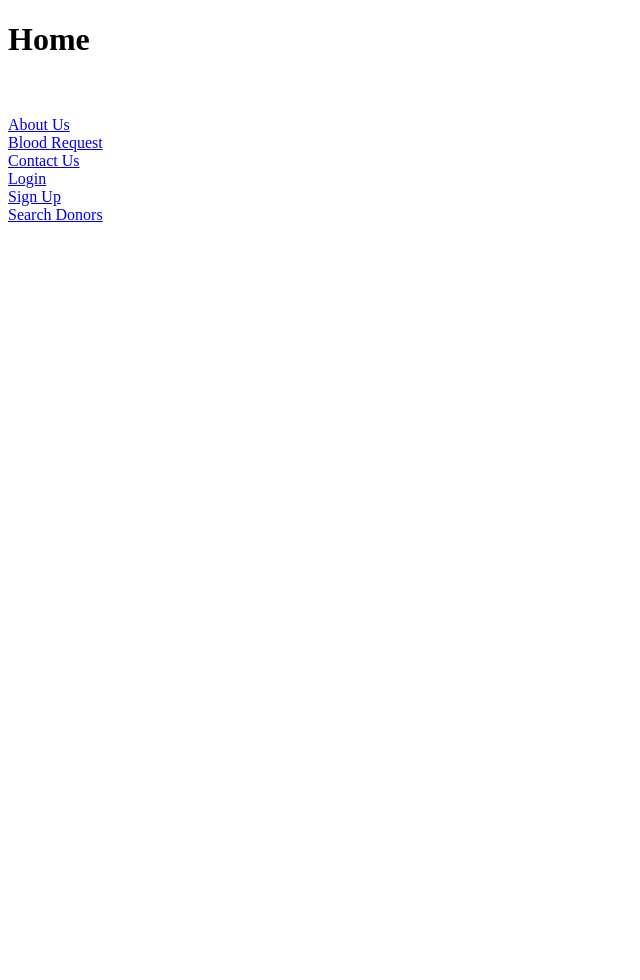
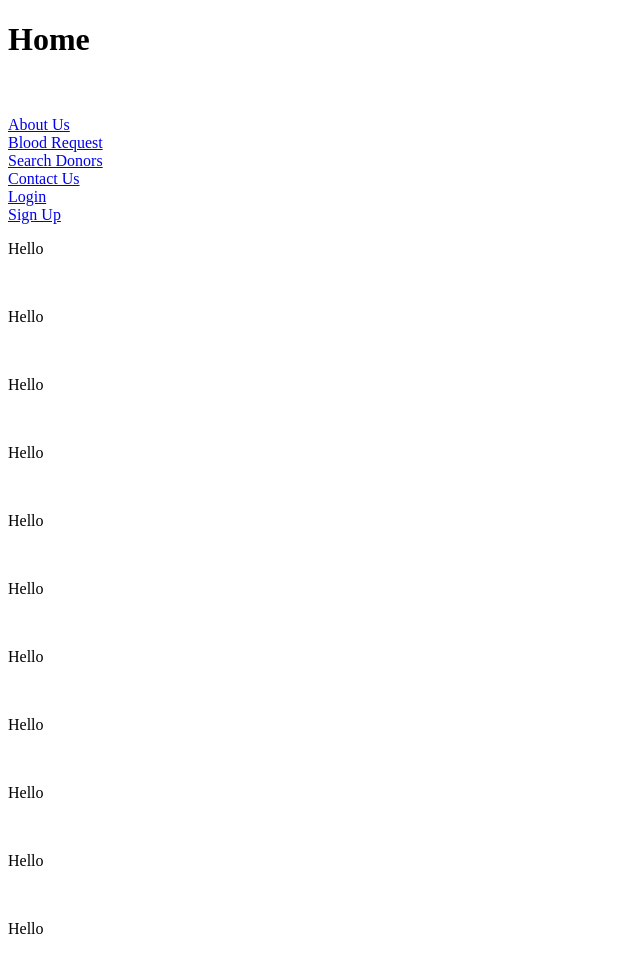
Before and after one commit to julias16/Rokto_Lagbe, a Django app: page / in a window 1280 px wide. Shown: the whole page, without its empty margins (0-640 px from the left). Before the commit the page ends 222 px from the top, so only its background shows below. Run offline with Django 5.2, Linux system fonts and the light colour scheme.

Commit message:
checking commit

```diff
--- a/mysite/mysite/settings.py
+++ b/mysite/mysite/settings.py
@@ -84,6 +84,7 @@ DATABASES = {
 # Password validation
 # https://docs.djangoproject.com/en/5.2/ref/settings/#auth-password-validators
 
+
 AUTH_PASSWORD_VALIDATORS = [
     {
         'NAME': 'django.contrib.auth.password_validation.UserAttributeSimilarityValidator',
@@ -98,6 +99,9 @@ AUTH_PASSWORD_VALIDATORS = [
         'NAME': 'django.contrib.auth.password_validation.NumericPasswordValidator',
     },
 ]
+
+LOGIN_REDIRECT_URL = 'home/'  # After login, go here
+LOGOUT_REDIRECT_URL = '/login/'  # After logout
 
 
 # Internationalization
--- a/mysite/mysite/urls.py
+++ b/mysite/mysite/urls.py
@@ -17,6 +17,7 @@ Including another URLconf
 from django.contrib import admin
 from django.urls import path, include
 from . import views
+from django.contrib.auth import views as auth_views
 
 urlpatterns = [
     path('admin/', admin.site.urls),
@@ -28,5 +29,6 @@ urlpatterns = [
     path('searchdonors/', views.searchdonors, name='searchdonors'),
     path('signup/', views.signup, name='signup'),
 
+
     path(' ', include('users.urls')),
 ]
--- a/mysite/templates/home.html
+++ b/mysite/templates/home.html
@@ -9,9 +9,22 @@
 
          <a href="{% url 'aboutus' %}">About Us</a> <br>
          <a href="{% url 'bloodreq' %}">Blood Request</a> <br>
+ <a href="{% url 'searchdonors' %}">Search Donors</a> <br>
          <a href="{% url 'contactus' %}">Contact Us</a> <br>
          <a href="{% url 'login' %}">Login</a> <br>
          <a href="{% url 'signup' %}">Sign Up</a> <br>
-         <a href="{% url 'searchdonors' %}">Search Donors</a> <br>
+
+<p>Hello </p> <br>
+<p>Hello </p> <br>
+<p>Hello </p> <br>
+<p>Hello </p> <br>
+<p>Hello </p> <br>
+<p>Hello </p> <br>
+<p>Hello </p> <br>
+<p>Hello </p> <br>
+<p>Hello </p> <br><p>Hello </p> <br>
+<p>Hello </p> <br>
+
+
 </body>
 </html>
--- a/mysite/templates/login.html
+++ b/mysite/templates/login.html
@@ -7,5 +7,8 @@
 <body>
 <h1>Login</h1> <br> <br>
     <a href="{% url 'home' %}">Home</a>
+
+
+
 </body>
 </html>
--- a/mysite/users/urls.py
+++ b/mysite/users/urls.py
@@ -18,6 +18,8 @@ from django.contrib import admin
 from django.urls import path, include
 from . import views
 
+
 urlpatterns = [
     path('signup/', views.signup, name='signup'),
+
 ]
--- a/mysite/users/views.py
+++ b/mysite/users/views.py
@@ -1,5 +1,6 @@
 from django.shortcuts import render, redirect
 from .forms import UserForm
+
 
 def signup(request):
     if request.method == 'POST':
```
Also changed, not shown: mysite/db.sqlite3, mysite/users/forms.py (line endings or trailing spaces), mysite/users/models.py (line endings or trailing spaces).
